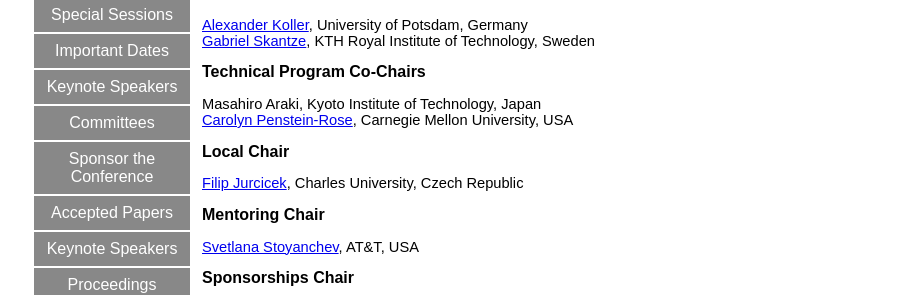
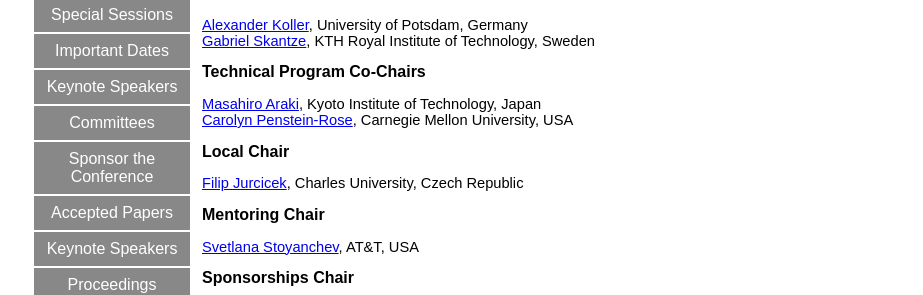
Before and after one commit to sigdial/sigdial2015, a Jekyll site: the page built from people.md, in a window 1280 px wide. Shown: the part 254-549 px from the top of the page, without its empty margins (178-1101 px from the left). Built offline with Jekyll 4.4.1, drawn with Linux system fonts in a browser that asks for light colours; part of the change alters nothing that is shown.

```diff
--- a/people.md
+++ b/people.md
@@ -10,7 +10,7 @@ layout: default
 [Gabriel Skantze](http://www.speech.kth.se/~gabriel/), KTH Royal Institute of Technology, Sweden
 
 ## Technical Program Co-Chairs
-Masahiro Araki, Kyoto Institute of Technology, Japan
+[Masahiro Araki](http://www.ii.is.kit.ac.jp/araki/FSwiki/wiki.cgi?page=English+page), Kyoto Institute of Technology, Japan
 [Carolyn Penstein-Rose](http://www.cs.cmu.edu/~cprose/), Carnegie Mellon University, USA
 
 ## Local Chair
```
